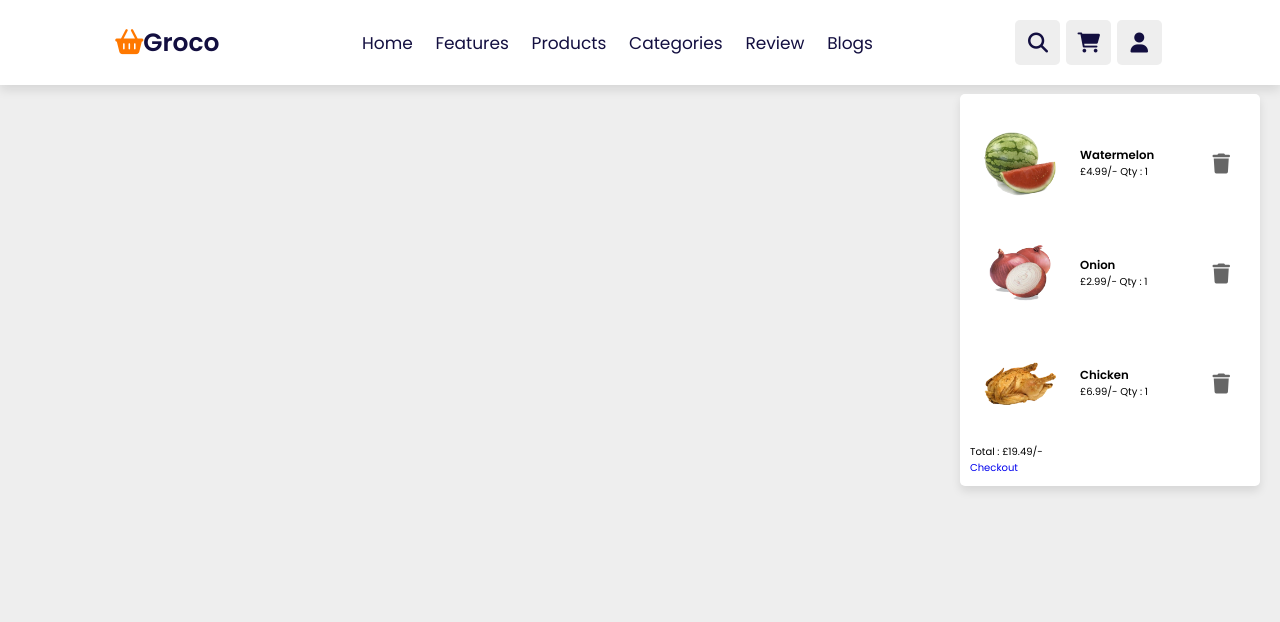
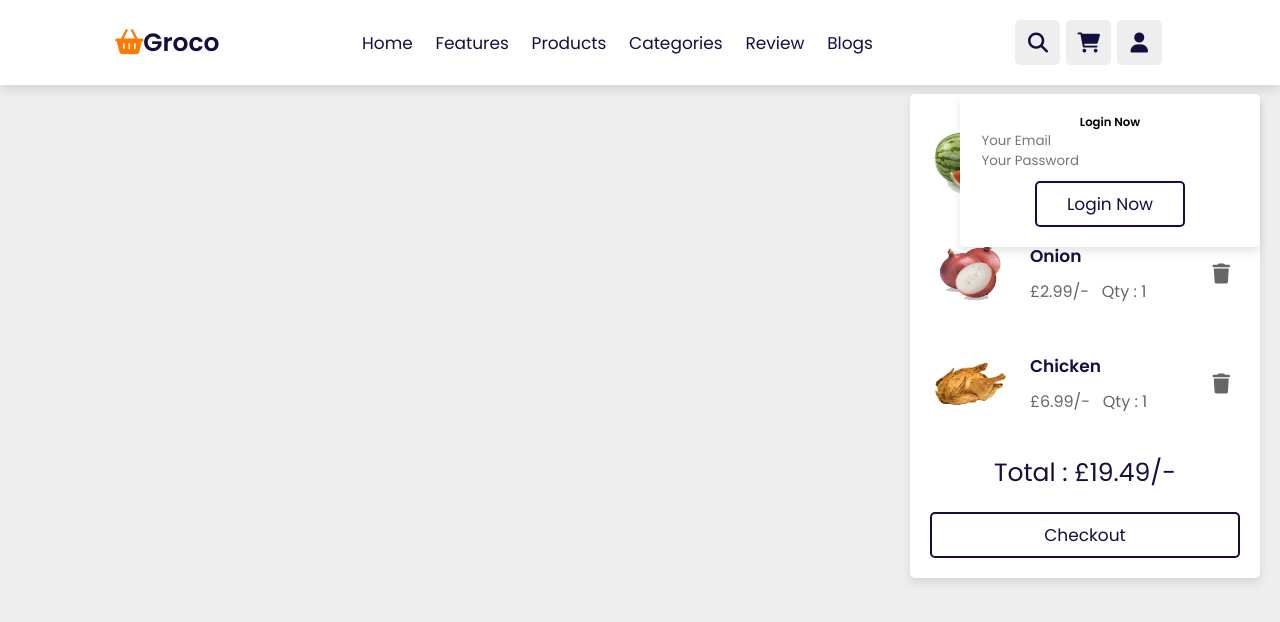
Before and after one commit to RodicaNegura/grocery-store-website, a plain HTML site: page index.html in a window 1280 px wide. Both pictures are taken after a click on the element 1088 px from the left and 42 px from the top of the page. Drawn offline with Linux system fonts and the light colour scheme.

Commit message:
adding more styleing

```diff
--- a/css/style.css
+++ b/css/style.css
@@ -31,6 +31,23 @@ html {
 
 body {
   background: #eee;
+}
+
+.btn {
+  margin-top: 1rem;
+  display: inline-block;
+  padding: 0.8rem 3rem;
+  font-size: 1.7rem;
+  border-radius: 0.5rem;
+  border: 0.2rem solid var(--black);
+  color: var(--black);
+  cursor: pointer;
+  background: none;
+}
+
+.btn:hover {
+  background: var(--orange);
+  color: white;
 }
 
 .header {
@@ -144,12 +161,18 @@ body {
 .shopping-cart {
   position: absolute;
   top: 110%;
-  right: 2rem;
+  right: -110%;
   padding: 1rem;
   border-radius: 0.5rem;
   box-shadow: var(--box-shadow);
-  width: 30rem;
+  width: 35rem;
   background: #fff;
+}
+
+.header
+.shopping-cart.active {
+  right: 2rem;
+  transition: 0.4s linear;
 }
 
 .header
@@ -180,3 +203,65 @@ body {
   color: var(--light-color);
   transform: translateY(-50%);
 }
+
+.header
+.shopping-cart
+.box
+.fa-trash:hover {
+  color: var(--orange);
+}
+
+.header
+.shopping-cart
+.box
+.content h3{
+  color: var(--black);
+  font-size: 1.7rem;
+  padding-bottom: 1rem;
+}
+
+.header
+.shopping-cart
+.box
+.content span {
+  color: var(--light-color);
+  font-size: 1.6rem;
+}
+
+.header
+.shopping-cart
+.box
+.content
+.quantity {
+  padding-left: 1rem;
+}
+
+.header
+.shopping-cart
+.total {
+  font-size: 2.5rem;
+  padding: 1rem 0;
+  text-align: center;
+  color: var(--black);
+}
+
+.header
+.shopping-cart
+.btn {
+  display: block;
+  text-align: center;
+  margin: 1rem;
+}
+
+.header
+.login-form {
+  position: absolute;
+  top: 110%;
+  right: 2rem;
+  width: 30rem;
+  box-shadow: var(--box-shadow);
+  padding: 2rem;
+  border-radius: 0.5rem;
+  background: #fff;
+  text-align: center;
+}
--- a/index.html
+++ b/index.html
@@ -36,7 +36,7 @@
           <div class="content">
             <h3>watermelon</h3>
             <span class="price">£4.99/-</span>
-            <span class="qunatity">qty : 1</span>
+            <span class="quantity">qty : 1</span>
           </div>
         </div>
         <div class="box">
@@ -45,7 +45,7 @@
           <div class="content">
             <h3>onion</h3>
             <span class="price">£2.99/-</span>
-            <span class="qunatity">qty : 1</span>
+            <span class="quantity">qty : 1</span>
           </div>
         </div>
         <div class="box">
@@ -54,12 +54,18 @@
           <div class="content">
             <h3>chicken</h3>
             <span class="price">£6.99/-</span>
-            <span class="qunatity">qty : 1</span>
+            <span class="quantity">qty : 1</span>
           </div>
         </div>
         <div class="total">total : £19.49/-</div>
         <a href="#" class="btn">checkout</a>
       </div>
+      <form action="" class="login-form">
+        <h3>login now</h3>
+        <input type="email" placeholder="your email" class="box">
+        <input type="password" placeholder="your password" class="box">
+        <input type="submit" value="login now" class="btn">
+      </form>
     </header>
     <script src="/js/script.js"></script>
   </body>
--- a/js/script.js
+++ b/js/script.js
@@ -1,4 +1,11 @@
 let searchForm = document.querySelector('.search-form')
+
 document.querySelector('#search-btn').onclick = () =>{
   searchForm.classList.toggle('active')
 }
+
+let shoppingCart = document.querySelector('.shopping-cart')
+
+document.querySelector('#cart-btn').onclick = () =>{
+  shoppingCart.classList.toggle('active')
+}
```
